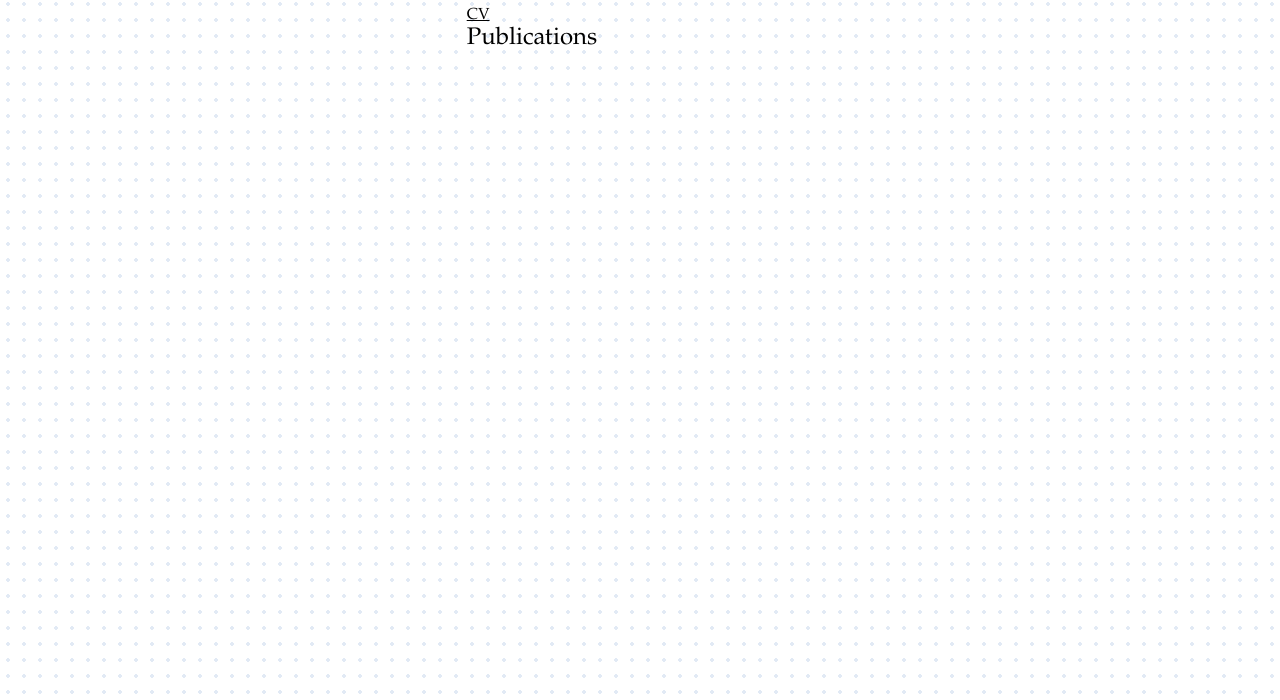
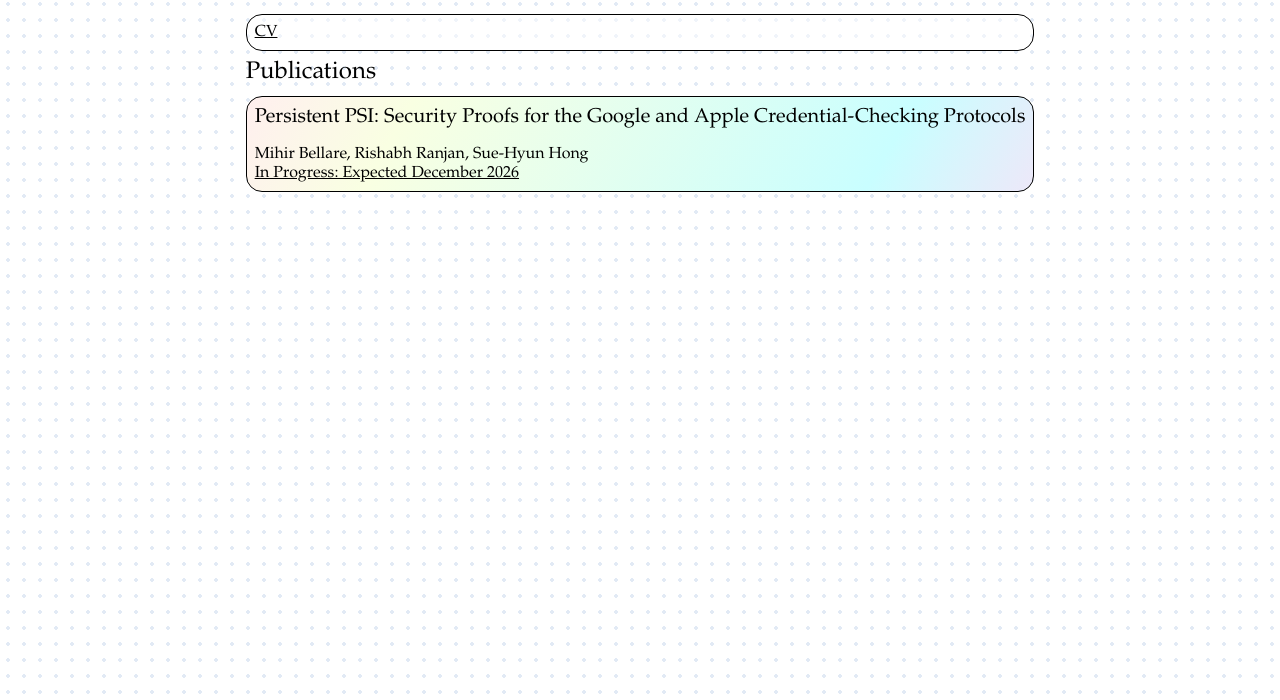
Before and after one commit to canitry/suehyunhong, a plain HTML site: page publications/pub.html in a window 1280 px wide. Shown: the part 100-800 px from the top of the page. Drawn offline with Linux system fonts and the light colour scheme.

Commit message:
refined tab bar, needs more refinement

```diff
--- a/publications/pub.html
+++ b/publications/pub.html
@@ -10,13 +10,13 @@
 <body>
   <div class="stack">
     <h1 class="name">Sue-Hyun Hong</h1>
-    <div>
+    <div class="card">
       <a href="../index.html">CV</a>
     </div>
     <div class="slice" id="why">
       <div class="container publications">
         <h2>Publications</h2>
-        <!-- <div class="card selection">
+        <div class="card selection">
           <div class="line">
             <p>Persistent PSI: Security Proofs for the Google and Apple Credential-Checking Protocols</p>
             <p></p>
@@ -26,9 +26,9 @@
               <p class="value">Mihir Bellare, Rishabh Ranjan, Sue-Hyun Hong</p>
             </div>
             <div class="detail">
-              <a class="value" href="">Preprint</a>
+              <a class="value" href="">In Progress: Expected December 2026</a>
             </div>
-        </div> -->
+        </div>
       </div>
     </div>
 
--- a/style.css
+++ b/style.css
@@ -78,7 +78,7 @@ h2 {
     background-color: #ffffff80;
 }
 
-.skills {
+.skills,.publications {
     min-width: 44rem;
     max-width: 73rem;
 }
```
Also changed, not shown: index.html (+2 -2 lines).
